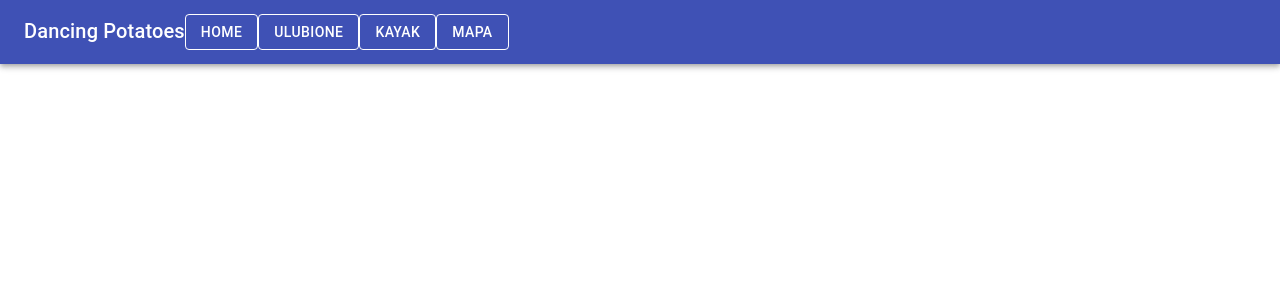
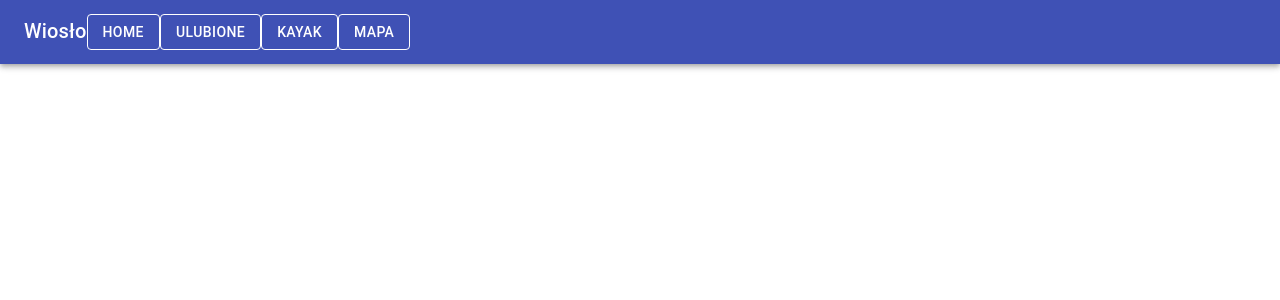
Before and after one commit to infoshareacademy/jfdzr1-dancing-potatoes-app, a React (Create React App) app: page / in a window 1280 px wide. Shown: the top 300 px of the page. Built offline with nearby package versions, Linux system fonts and the light colour scheme.

Commit message:
dimas commit

```diff
--- a/src/App.js
+++ b/src/App.js
@@ -1,8 +1,5 @@
 import React from 'react';
-import AppBar from '@material-ui/core/AppBar';
-import Toolbar from '@material-ui/core/Toolbar';
-import Typography from '@material-ui/core/Typography';
-import { Button } from '@material-ui/core';
+import Nav from './Navigacja/Nav'
 
 
 function App() {
@@ -11,18 +8,7 @@ function App() {
   .then (x => console.log(x))
   return (
     <>
-    <AppBar position="static">
-      <Toolbar>
-        <Typography variant="h6" >
-          Dancing Potatoes
-          <Button variant="outlined" color='inherit'>Home</Button>
-          <Button variant="outlined" color='inherit'>Ulubione</Button>
-          <Button variant="outlined" color='inherit'>Kayak</Button>
-          <Button variant="outlined" color='inherit'>Mapa</Button>
-        </Typography>
-      </Toolbar>
-
-    </AppBar>
+    <Nav/>
 
     </>
   );
--- a/src/Navigacja/Nav.js
+++ b/src/Navigacja/Nav.js
@@ -1,4 +1,29 @@
 import React from 'react';
+import AppBar from '@material-ui/core/AppBar';
+import Toolbar from '@material-ui/core/Toolbar';
+import Typography from '@material-ui/core/Typography';
+import { Button } from '@material-ui/core';
+
+
+function Nav() {
+    return (
+        <>
+    <AppBar position="static">
+      <Toolbar>
+        <Typography variant="h6" >
+          Wiosło
+          <Button variant="outlined" color='inherit'>Home</Button>
+          <Button variant="outlined" color='inherit'>Ulubione</Button>
+          <Button variant="outlined" color='inherit'>Kayak</Button>
+          <Button variant="outlined" color='inherit'>Mapa</Button>
+        </Typography>
+      </Toolbar>
+
+    </AppBar>
+    </>
+    )
+
+}
 
 
 
```
